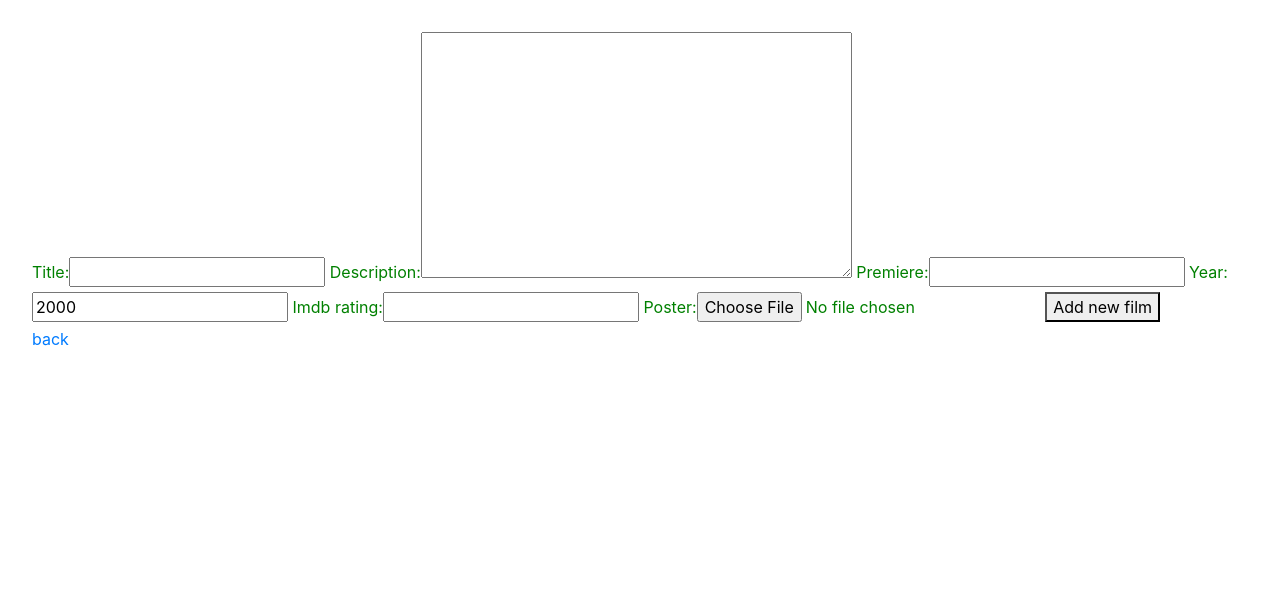
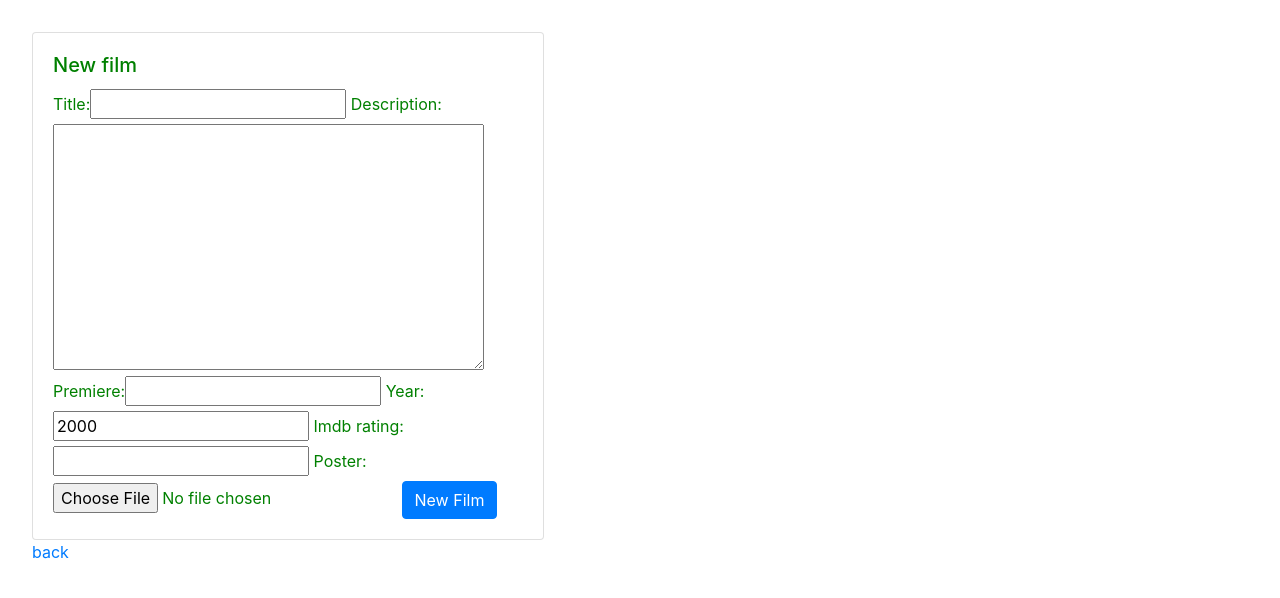
Before and after one commit to KTZgraph/film_app, a Django app: page /filmsweb/new/ in a window 1280 px wide. Shown: the top 598 px of the page. Run offline with Django 3.2, Linux system fonts and the light colour scheme; the visitor is signed in with stand-in values (Sample User, id 1); some libraries are stand-ins or nearby versions.

Commit message:
stylizacja strony

```diff
--- a/filmsweb/static/new.css
+++ b/filmsweb/static/new.css
@@ -2,3 +2,20 @@ body {
   padding: 2rem;
   color: green;
 }
+
+.film-poster{
+    width:150px;
+    float:left;
+}
+
+.film-icon{
+    font-size: 1.6rem;
+}
+
+.description{
+    margin-left: 15px;
+}
+
+.card{
+    width:36rem;
+}
--- a/filmsweb/views.py
+++ b/filmsweb/views.py
@@ -16,7 +16,7 @@ def new_film(request):
         form.save()
         return redirect(all_films)
 
-    return render(request, 'film_form.html', {'form': form})
+    return render(request, 'film_form.html', {'form': form, 'is_new': True})
 
 @login_required
 def edit_film(request, id):
@@ -27,7 +27,7 @@ def edit_film(request, id):
         form.save()
         return redirect(all_films)
 
-    return render(request, 'film_form.html', {'form': form})
+    return render(request, 'film_form.html', {'form': form, 'is_new': False})
 
 @login_required
 def delete_film(request, id):
--- a/templates/film_form.html
+++ b/templates/film_form.html
@@ -5,11 +5,28 @@
 
 {% block site %}
 <body>
+
+    <div class="card" style="width: 32rem;">
+      <div class="card-body">
+        {% if is_new %}
+          <h5 class="card-title">New film</h5>
+        {% else %}
+          <h5 class="card-title">Edit film</h5>
+        {% endif %}
     <form method="POST" enctype="multipart/form-data">
         {% csrf_token %}
         {{ form | bootstrap }}
-        <button type="submit">Add new film</button>
+        {% if is_new %}
+            <button type="submit" class="btn btn-primary">New Film</button>
+        {% else %}
+            <button type="submit" class="btn btn-primary">Edit Film</button>
+        {% endif %}
     </form>
+      </div>
+    </div>
+
+
     <a href="{% url  'all_films' %}">back</a>
 
+
 {% endblock %}
```
Also changed, not shown: templates/confirm_form.html (+10 -5 lines), templates/films.html (+5 -4 lines).
